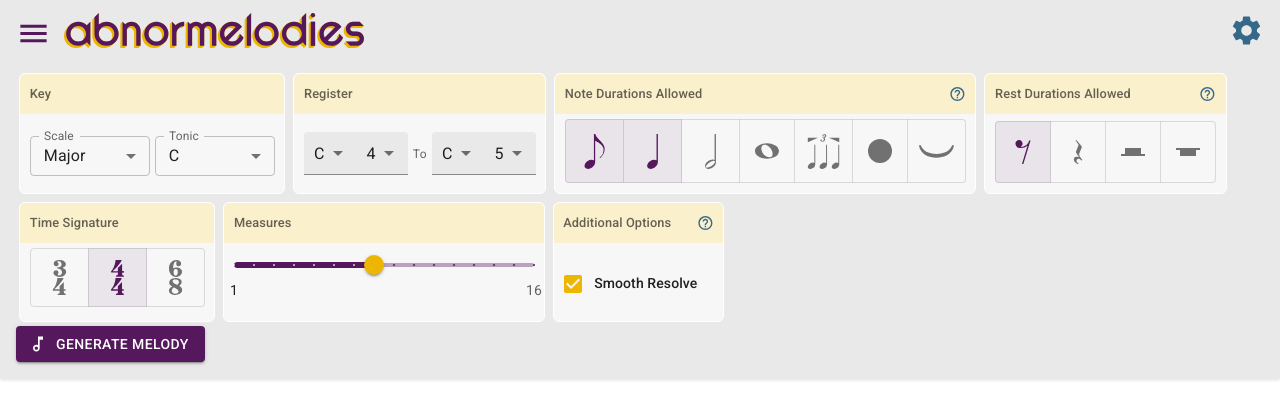
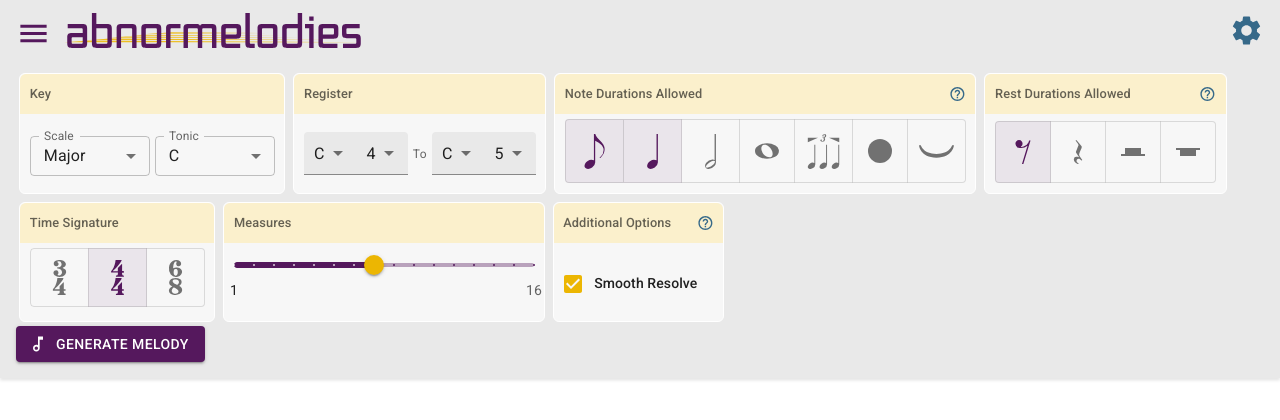
Before and after one commit to technikka/Abnormelodies_UI, a React (Create React App) app: page / in a window 1280 px wide. Shown: the top 420 px of the page. Built offline with nearby package versions, Linux system fonts and the light colour scheme.

Commit message:
add new logo, change background of logo div to inherit

```diff
--- a/src/components/Header.js
+++ b/src/components/Header.js
@@ -1,6 +1,6 @@
 import AppMenu from "./AppMenu";
 import { useTheme } from "@mui/material/styles";
-import logo from "../abnormelodies-logo-plain.svg";
+import logo from "../abnormelodies-logo-robotic.svg";
 
 const Header = (props) => {
   const theme = useTheme();
@@ -9,7 +9,7 @@ const Header = (props) => {
     display: "grid",
     gridTemplateColumns: "auto 1fr",
     alignItems: "center",
-    backgroundColor: theme.palette.background.main,
+    backgroundColor: "inherit",
     position: "fixed",
     zIndex: "10",
     paddingLeft: "16px",
```
Also changed, not shown: src/abnormelodies-logo-plain.svg (deleted), src/abnormelodies-logo-robotic.svg (added).
